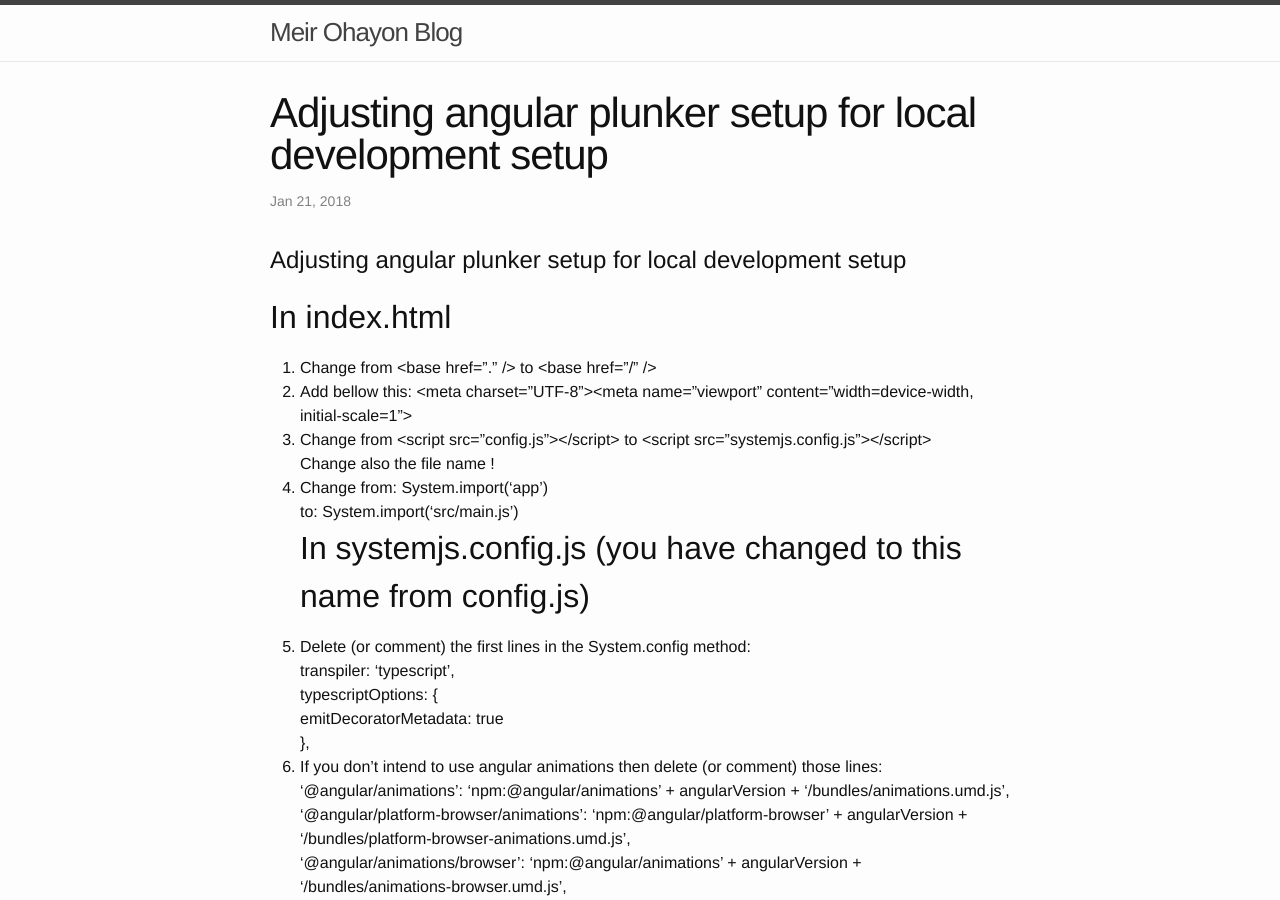
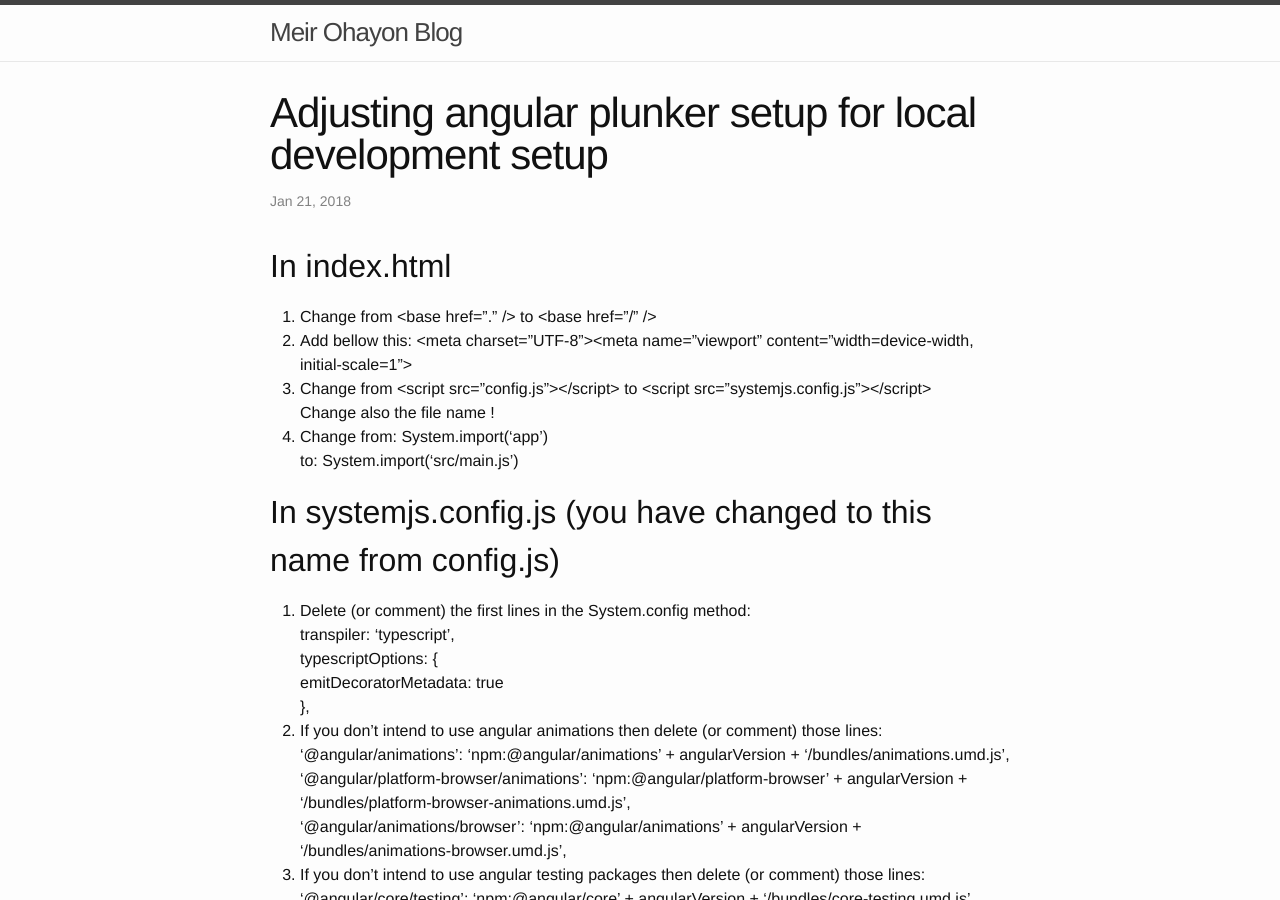
Before and after one commit to meir-ohayon/meir-ohayon.github.io, a Jekyll site: the page built from _posts/2018-01-21-adjusting-angular-plunker-setup-for-local-development-setup.md, in a window 1280 px wide and 900 px high. Built offline with Jekyll 4.4.1, drawn with Linux system fonts in a browser that asks for light colours.

Commit message:
Update 2018-01-21-adjusting-angular-plunker-setup-for-local-development-setup.md

```diff
--- a/_posts/2018-01-21-adjusting-angular-plunker-setup-for-local-development-setup.md
+++ b/_posts/2018-01-21-adjusting-angular-plunker-setup-for-local-development-setup.md
@@ -5,23 +5,27 @@ date: 2018-01-21
 categories: angular
 ---
 
-# Adjusting angular plunker setup for local development setup
+
 ## In index.html
 1.	Change from &lt;base href="." /&gt; to &lt;base href="/" /&gt;
 2.	Add bellow this: &lt;meta charset="UTF-8"&gt;&lt;meta name="viewport" content="width=device-width, initial-scale=1"&gt;
 3.	Change from &lt;script src="config.js"&gt;&lt;/script&gt; to &lt;script src="systemjs.config.js"&gt;&lt;/script&gt;<br>Change also the file name !
 4.	Change from: System.import('app')<br>to: System.import('src/main.js')
+
 ## In systemjs.config.js (you have changed to this name from config.js)
 1.	Delete (or comment) the first lines in the System.config method:<br>transpiler: 'typescript',<br>typescriptOptions: {<br>   emitDecoratorMetadata: true<br>},
 2.	If you don't intend to use angular animations then delete (or comment) those lines:<br>'@angular/animations': 'npm:@angular/animations' + angularVersion + '/bundles/animations.umd.js',<br>'@angular/platform-browser/animations': 'npm:@angular/platform-browser' + angularVersion + '/bundles/platform-browser-animations.umd.js',<br>    '@angular/animations/browser': 'npm:@angular/animations' + angularVersion + '/bundles/animations-browser.umd.js',
 3.	If you don't intend to use angular testing packages then delete (or comment) those lines:<br>'@angular/core/testing': 'npm:@angular/core' + angularVersion + '/bundles/core-testing.umd.js',<br>'@angular/common/testing': 'npm:@angular/common' + angularVersion + '/bundles/common-testing.umd.js',<br>'@angular/common/http/testing': 'npm:@angular/common' + angularVersion + '/bundles/common-http-testing.umd.js',<br>'@angular/compiler/testing': 'npm:@angular/compiler' + angularVersion + '/bundles/compiler-testing.umd.js',<br>'@angular/platform-browser/testing': 'npm:@angular/platform-browser' + angularVersion + '/bundles/platform-browser-testing.umd.js',<br>'@angular/platform-browser-dynamic/testing': 'npm:@angular/platform-browser-dynamic' + angularVersion + '/bundles/platform-browser-dynamic-testing.umd.js',<br>    '@angular/http/testing': 'npm:@angular/http' + angularVersion + '/bundles/http-testing.umd.js',<br>'@angular/router/testing': 'npm:@angular/router' + angularVersion + '/bundles/router-testing.umd.js',
 4.	Change from:<br>app: {<br> &nbsp;&nbsp;     main: './main.ts',<br>  &nbsp;&nbsp;    defaultExtension: 'ts'<br>},<br>to:<br>app: {<br>  &nbsp;&nbsp;    defaultExtension: 'js',<br>  &nbsp;&nbsp;   meta: {<br>  &nbsp;&nbsp;&nbsp;&nbsp;      './*.js': {<br>   &nbsp;&nbsp;&nbsp;&nbsp;&nbsp;&nbsp;       loader: 'systemjs-angular-loader.js'<br>  &nbsp;&nbsp;&nbsp;&nbsp;      }<br>  &nbsp;&nbsp;    }<br>},<br>Create the file systemjs-angular-loader.js and copy its content from here:<br>https://github.com/angular/quickstart/blob/master/src/systemjs-angular-loader.js
+
 ## Under src folder
 Create the file tsconfig.json and copy its content from here:<br>
 https://github.com/angular/quickstart/blob/master/src/tsconfig.json
+
 ## Back in the root folder
 1.	Create new file: server.js and put in it this content:<br>process.env.NODE_ENV = 'production';<br>var history = require('connect-history-api-fallback');<br>var express = require('express');<br>var app = express();<br>app.use(history({ htmlAcceptHeaders: ['text/html', 'application/xhtml+xml'] }));<br>app.use(express.static(__dirname)); <br>app.listen(3000);<br>console.log('App listening on port 3000');
 2.	Create new file: package.json and put in it this content:<br>{<br>  &nbsp;&nbsp;  "name": "…",<br>  &nbsp;&nbsp;  "version": "…",<br>  &nbsp;&nbsp;  "description": "…",<br>  &nbsp;&nbsp;  "scripts": {<br>   &nbsp;&nbsp;&nbsp;&nbsp;    "build": "tsc -p src/",<br>   &nbsp;&nbsp;&nbsp;&nbsp;    "build:watch": "tsc -p src/ -w",<br>   &nbsp;&nbsp;&nbsp;&nbsp;    "start": "concurrently \"node ./server\" \"node ./node_modules/browser-sync/dist/bin start --proxy localhost:3000 --files src/**/*.*\" \"npm run build:watch\""<br> &nbsp;&nbsp;   },<br>  &nbsp;&nbsp;  "author": "…",<br>  &nbsp;&nbsp;  "license": "…",<br>  &nbsp;&nbsp;  "dependencies": {<br>     &nbsp;&nbsp;&nbsp;&nbsp;    "connect-history-api-fallback": "^1.5.0",<br>   &nbsp;&nbsp;&nbsp;&nbsp;      "express": "4.15.2"<br>  &nbsp;&nbsp;  },<br>  &nbsp;&nbsp;  "devDependencies": {<br>   &nbsp;&nbsp;&nbsp;&nbsp;     "browser-sync": "^2.23.5",<br>   &nbsp;&nbsp;&nbsp;&nbsp;     "concurrently": "^3.2.0"<br>  &nbsp;&nbsp;  }<br>}<br>Install the dependencies by running npm install and after that run the application by running npm start – if everything is OK your browser will be launched automatically with your starting project page.<br>
+
 ## Notes:
 1.	The plunker setup uses CDN from https://unpkg.com/ - of course you can change this to be installed locally  in your computer by adding them as dependencies (some of them needs to be in the dependencies section and some in the devDependencies section) in the package.json file and installing them with npm install, then you also need to change line in the systemjs.config.js file, from: paths: { 'npm:': 'https://unpkg.com/' }, to: paths: { 'npm:': ' node_modules/' },
 2.	Since the CDN packages defined in the systemjs.config.js file are not available in compilation time, you'll get compile errors (in the command line output after running npm start and in typescript supported editors 'problems' tab like existed in VS Code, you will not get any error in the browser console) like this error message: Cannot find module '@angular/…' – ignore them they are harmless!
```
